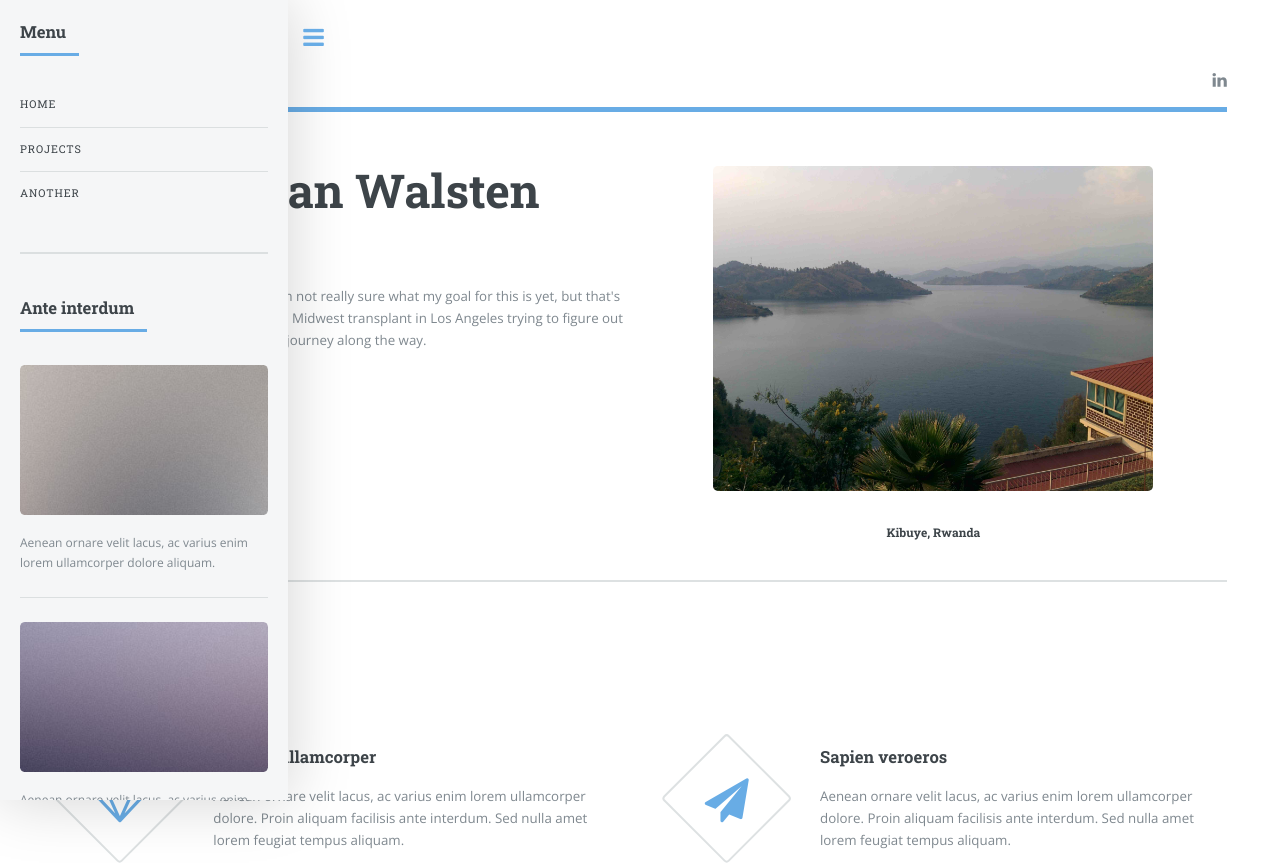
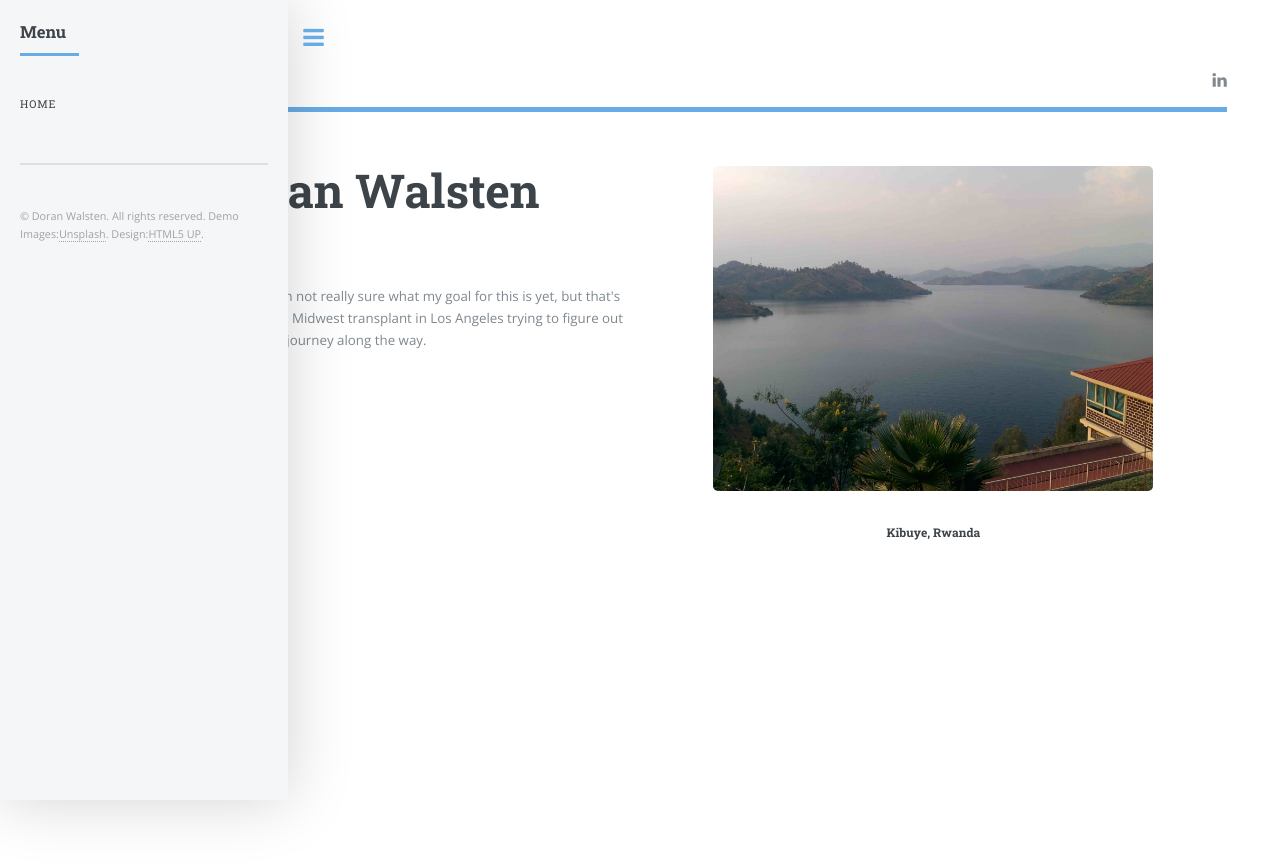
Before and after one commit to dwalsten5/dwalsten5.github.io, a Gatsby site: page / in a window 1280 px wide. Shown: the top 868 px of the page. After the commit the page ends 800 px from the top, so only its background shows below. Built offline with nearby package versions, Linux system fonts and the light colour scheme; Gatsby itself is replaced by a stand-in of ours.

Commit message:
Remove sections without content
Since my site is now hosted, it'll be cleaner to remove all of the placeholder sections

```diff
--- a/src/components/layout.jsx
+++ b/src/components/layout.jsx
@@ -15,14 +15,17 @@ const Layout = ({ children }) => {
       title: 'Home',
       slug: '/#',
     },
-    {
-      title: 'Projects',
-      slug: '/projects',
-    },
-    {
-      title: 'Another',
-      slug: '/another',
-    },
+    /**
+     * Disable future pages until ready
+     */
+    // {
+    //   title: 'Projects',
+    //   slug: '/projects',
+    // },
+    // {
+    //   title: 'Another',
+    //   slug: '/another',
+    // },
   ];
 
   return (
--- a/src/components/sidebar.jsx
+++ b/src/components/sidebar.jsx
@@ -17,7 +17,8 @@ const Sidebar = ({ routes }) => (
           {routes.map(({ title, slug }) => <li key={slug}><Link to={slug}>{title}</Link></li>)}
         </ul>
       </nav>
-      { /** Post Highilights */ }
+      { /** Post Highilights: Disabled until ready */ }
+      { /**
       <section>
         <header className="major">
           <h2>Ante interdum</h2>
@@ -39,7 +40,7 @@ const Sidebar = ({ routes }) => (
         <ul className="actions">
           <li><a href="/#" className="button" aria-label="Link">More</a></li>
         </ul>
-      </section>
+      </section> */ }
 
       { /** Footer with copyright, credits */ }
       <footer id="footer">
```
Also changed, not shown: src/pages/index.jsx (+6 -4 lines).
